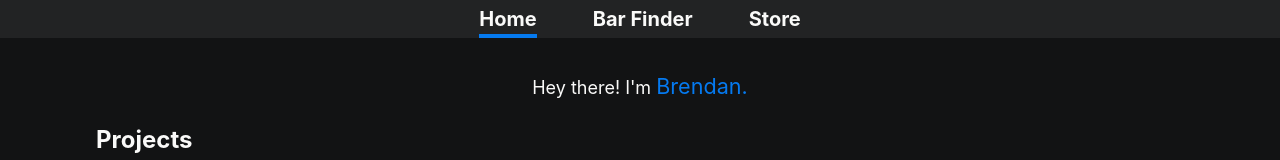
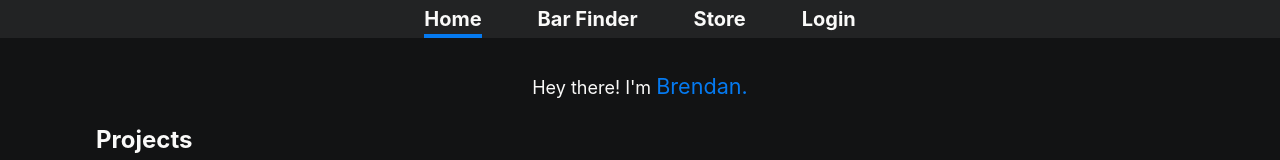
Before and after one commit to Brendanpskreener/personal-site, a React (Vite) app: page / in a window 1280 px wide. Shown: the top 160 px of the page. Built offline with nearby package versions, Linux system fonts and the light colour scheme.

Commit message:
Storing the login/logout feature in navigation because it seems standard

```diff
--- a/src/components/UI/MainNavigation.jsx
+++ b/src/components/UI/MainNavigation.jsx
@@ -1,9 +1,12 @@
 import { NavLink } from 'react-router-dom'
 import classes from './MainNavigation.module.css'
 import { useState } from 'react'
+import { useContext } from 'react'
+import { AuthContext } from '../../store/AuthContext'
 
 export default function MainNavigation() {
   const [isOpen, setIsOpen] = useState(false)
+  const { token, loading, redirectToLogin, logout } = useContext(AuthContext)
   function toggleMenu() {
     setIsOpen((prevState) => !prevState)
   }
@@ -40,6 +43,13 @@ export default function MainNavigation() {
         >
           Store
         </NavLink>
+        {loading ? (
+          <a>•••</a>
+        ) : token ? (
+          <a onClick={() => { logout(); closeMenu(); }}>Logout</a>
+        ) : (
+          <a onClick={() => { redirectToLogin(); closeMenu(); }}>Login</a>
+        )}
       </div>
     </>
 
```
